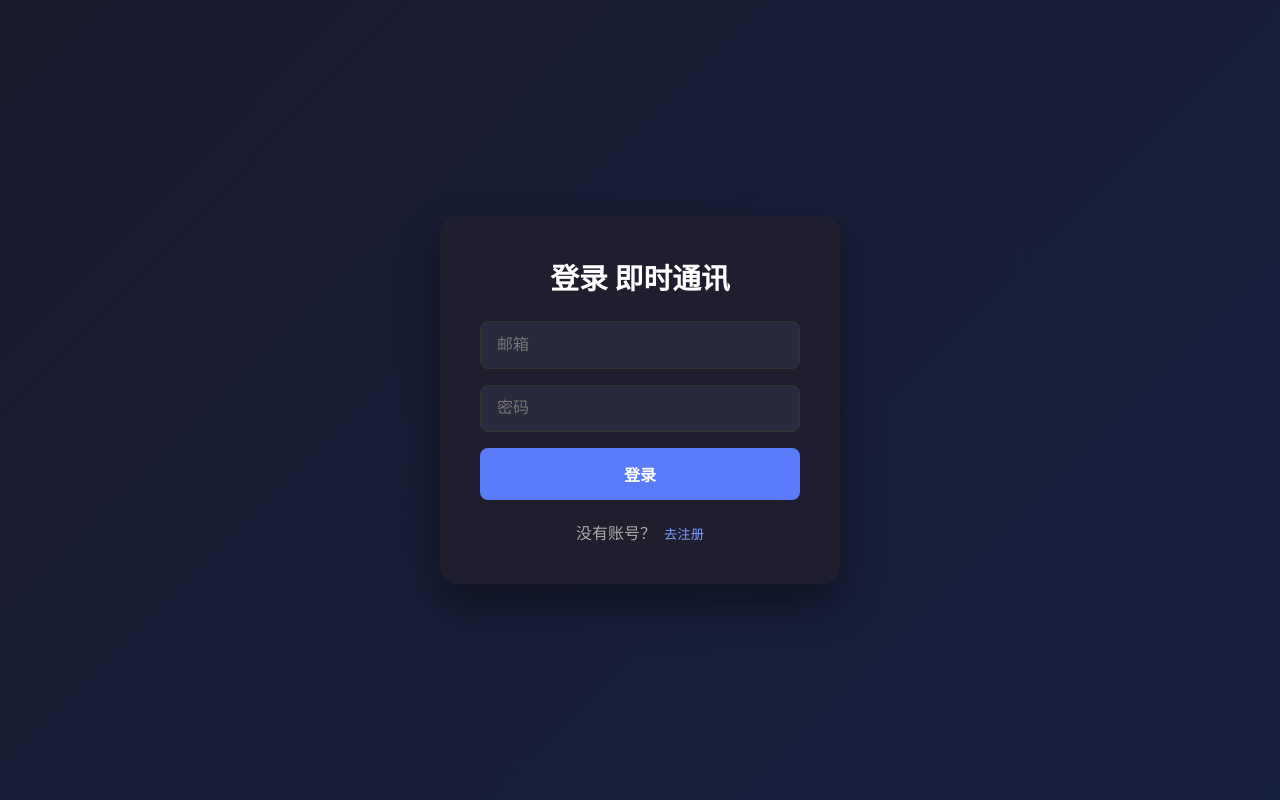
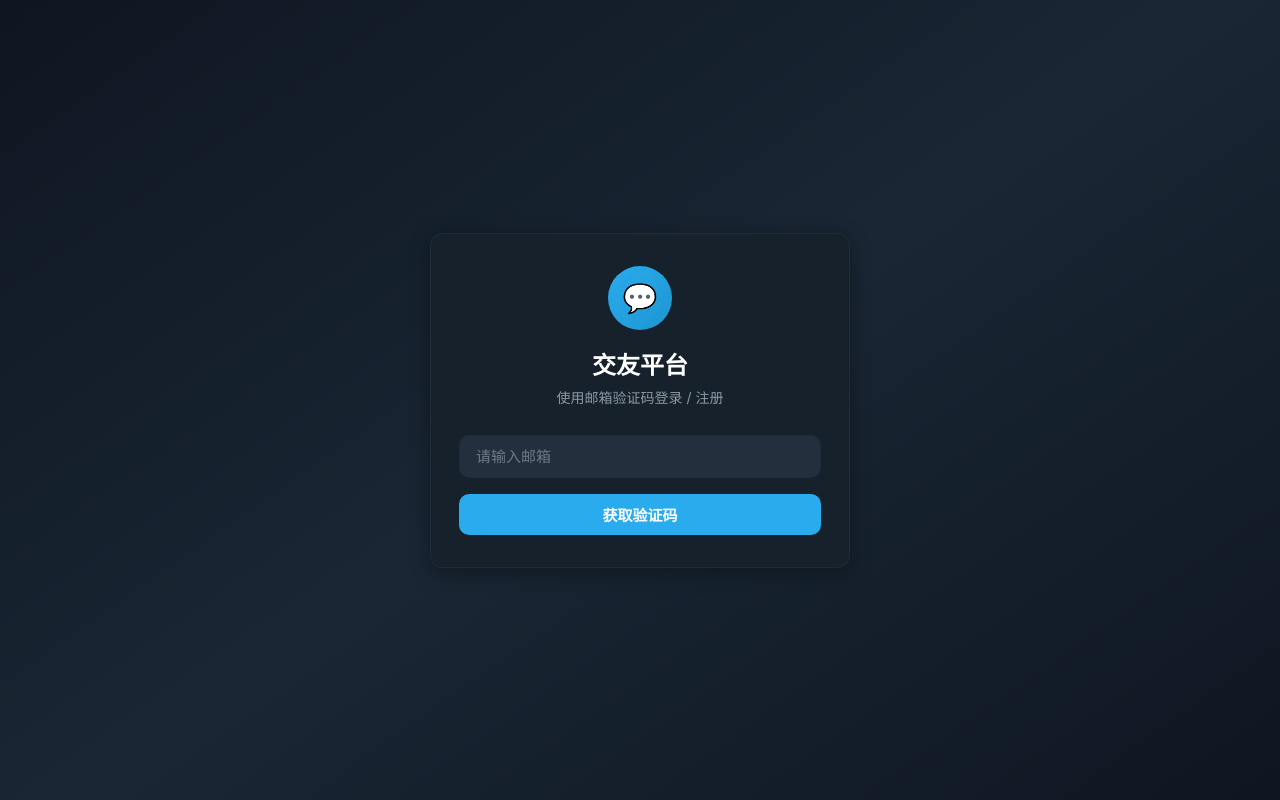
Before and after one commit to qilin6301-lgtm/realtime-chat-supabase, a React (Vite) app: page / in a window 1280 px wide. Built offline with nearby package versions, Linux system fonts and the light colour scheme; no server answers.

Commit message:
feat: Auth with OTP, gender, age, invite code for females

```diff
--- a/src/components/Auth.jsx
+++ b/src/components/Auth.jsx
@@ -1,37 +1,149 @@
 import { useState } from 'react'
 import { supabase } from '../lib/supabase'
 
-export default function Auth() {
+export default function Auth({ onAuthSuccess }) {
+  const [step, setStep] = useState('email') // email | otp | profile
   const [email, setEmail] = useState('')
-  const [password, setPassword] = useState('')
+  const [otp, setOtp] = useState('')
+  const [gender, setGender] = useState('')
+  const [age, setAge] = useState('')
   const [username, setUsername] = useState('')
-  const [isLogin, setIsLogin] = useState(true)
+  const [inviteCode, setInviteCode] = useState('')
   const [loading, setLoading] = useState(false)
   const [error, setError] = useState('')
+  const [info, setInfo] = useState('')
 
-  const handleAuth = async (e) => {
+  // 发送验证码
+  const sendOtp = async (e) => {
+    e.preventDefault()
+    setLoading(true)
+    setError('')
+    setInfo('')
+
+    try {
+      const { error } = await supabase.auth.signInWithOtp({
+        email,
+        options: { shouldCreateUser: true }
+      })
+      if (error) throw error
+      setInfo('验证码已发送到邮箱，请查收')
+      setStep('otp')
+    } catch (err) {
+      setError(err.message)
+    } finally {
+      setLoading(false)
+    }
+  }
+
+  // 验证 OTP
+  const verifyOtp = async (e) => {
     e.preventDefault()
     setLoading(true)
     setError('')
 
     try {
-      if (isLogin) {
-        const { error } = await supabase.auth.signInWithPassword({ email, password })
-        if (error) throw error
-      } else {
-        const { data, error } = await supabase.auth.signUp({
+      const { data, error } = await supabase.auth.verifyOtp({
         email,
-          password,
-          options: {
-            data: { username: username || email.split('@')[0] }
-          }
+        token: otp,
+        type: 'email'
       })
       if (error) throw error
-        if (data.user) {
-          alert('注册成功！请检查邮箱确认（如果开启了邮箱确认）或直接登录。')
-          setIsLogin(true)
+
+      // 检查是否已有 profile
+      const { data: existing } = await supabase
+        .from('profiles')
+        .select('id')
+        .eq('id', data.user.id)
+        .single()
+
+      if (existing) {
+        // 已有资料，直接登录成功
+        onAuthSuccess?.()
+      } else {
+        // 新用户，进入完善资料
+        setStep('profile')
+      }
+    } catch (err) {
+      setError(err.message)
+    } finally {
+      setLoading(false)
     }
   }
+
+  // 完善资料并创建 profile
+  const completeProfile = async (e) => {
+    e.preventDefault()
+    setLoading(true)
+    setError('')
+
+    if (!gender || !age || !username) {
+      setError('请完整填写性别、年龄和用户名')
+      setLoading(false)
+      return
+    }
+
+    const ageNum = parseInt(age, 10)
+    if (isNaN(ageNum) || ageNum < 18 || ageNum > 99) {
+      setError('年龄必须在 18-99 之间')
+      setLoading(false)
+      return
+    }
+
+    try {
+      const { data: { user } } = await supabase.auth.getUser()
+      if (!user) throw new Error('未登录')
+
+      let isApproved = true
+
+      // 女性必须有有效邀请码，否则标记待审核
+      if (gender === 'female') {
+        if (!inviteCode.trim()) {
+          isApproved = false
+        } else {
+          // 验证邀请码
+          const { data: codeRow, error: codeErr } = await supabase
+            .from('invite_codes')
+            .select('*')
+            .eq('code', inviteCode.trim())
+            .is('used_by', null)
+            .single()
+
+          if (codeErr || !codeRow) {
+            setError('邀请码无效或已被使用，请联系管理员获取授权')
+            setLoading(false)
+            return
+          }
+
+          // 标记邀请码已使用
+          await supabase
+            .from('invite_codes')
+            .update({ used_by: user.id, used_at: new Date().toISOString() })
+            .eq('code', inviteCode.trim())
+        }
+      }
+
+      // 创建 profile
+      const { error: profileErr } = await supabase.from('profiles').insert({
+        id: user.id,
+        username: username.trim(),
+        gender,
+        age: ageNum,
+        is_approved: isApproved,
+        bio: ''
+      })
+
+      if (profileErr) {
+        if (profileErr.code === '23505') {
+          throw new Error('用户名已被占用，请换一个')
+        }
+        throw profileErr
+      }
+
+      if (!isApproved) {
+        alert('注册成功！你的账号正在等待管理员审核授权，审核通过后即可使用。')
+      }
+
+      onAuthSuccess?.()
     } catch (err) {
       setError(err.message)
     } finally {
@@ -45,90 +157,136 @@ export default function Auth() {
       height: '100vh',
       alignItems: 'center',
       justifyContent: 'center',
-      background: 'linear-gradient(135deg, #1a1a2e 0%, #16213e 100%)'
+      background: 'linear-gradient(145deg, #0e1621 0%, #1a2634 50%, #0e1621 100%)',
+      padding: '20px'
     }}>
-      <form onSubmit={handleAuth} style={{
-        background: '#1e1e2e',
-        padding: '2.5rem',
-        borderRadius: '16px',
-        width: '100%',
-        maxWidth: '400px',
-        boxShadow: '0 20px 40px rgba(0,0,0,0.4)'
-      }}>
-        <h1 style={{ textAlign: 'center', marginBottom: '1.5rem', fontSize: '1.8rem' }}>
-          {isLogin ? '登录' : '注册'} 即时通讯
-        </h1>
+      <div className="card fade-in" style={{ width: '100%', maxWidth: 420, padding: '32px 28px' }}>
+        <div style={{ textAlign: 'center', marginBottom: 28 }}>
+          <div style={{
+            width: 64, height: 64, borderRadius: '50%',
+            background: 'linear-gradient(135deg, #2aabee, #1e96d1)',
+            display: 'flex', alignItems: 'center', justifyContent: 'center',
+            margin: '0 auto 16px', fontSize: 28
+          }}>💬</div>
+          <h1 style={{ fontSize: 24, fontWeight: 700 }}>交友平台</h1>
+          <p style={{ color: 'var(--text-secondary)', marginTop: 6, fontSize: 14 }}>
+            {step === 'email' && '使用邮箱验证码登录 / 注册'}
+            {step === 'otp' && '输入邮箱收到的验证码'}
+            {step === 'profile' && '完善个人资料（必填）'}
+          </p>
+        </div>
 
-        {!isLogin && (
-          <input
-            type="text"
-            placeholder="用户名"
-            value={username}
-            onChange={(e) => setUsername(e.target.value)}
-            style={inputStyle}
-          />
+        {error && (
+          <div style={{
+            background: 'rgba(229, 57, 53, 0.12)', color: '#ff8a80',
+            padding: '10px 14px', borderRadius: 8, marginBottom: 16, fontSize: 14
+          }}>{error}</div>
+        )}
+        {info && (
+          <div style={{
+            background: 'rgba(42, 171, 238, 0.12)', color: '#81d4fa',
+            padding: '10px 14px', borderRadius: 8, marginBottom: 16, fontSize: 14
+          }}>{info}</div>
         )}
 
+        {step === 'email' && (
+          <form onSubmit={sendOtp}>
             <input
+              className="input"
               type="email"
-          placeholder="邮箱"
+              placeholder="请输入邮箱"
               value={email}
-          onChange={(e) => setEmail(e.target.value)}
+              onChange={e => setEmail(e.target.value)}
               required
-          style={inputStyle}
+              style={{ marginBottom: 16 }}
+            />
+            <button className="btn btn-primary" type="submit" disabled={loading} style={{ width: '100%' }}>
+              {loading ? '发送中...' : '获取验证码'}
+            </button>
+          </form>
+        )}
+
+        {step === 'otp' && (
+          <form onSubmit={verifyOtp}>
+            <input
+              className="input"
+              type="text"
+              placeholder="6位验证码"
+              value={otp}
+              onChange={e => setOtp(e.target.value)}
+              required
+              maxLength={8}
+              style={{ marginBottom: 16, letterSpacing: 4, textAlign: 'center', fontSize: 20 }}
+            />
+            <button className="btn btn-primary" type="submit" disabled={loading} style={{ width: '100%', marginBottom: 12 }}>
+              {loading ? '验证中...' : '验证并继续'}
+            </button>
+            <button type="button" className="btn btn-ghost" style={{ width: '100%' }} onClick={() => setStep('email')}>
+              返回修改邮箱
+            </button>
+          </form>
+        )}
+
+        {step === 'profile' && (
+          <form onSubmit={completeProfile}>
+            <input
+              className="input"
+              type="text"
+              placeholder="用户名（唯一）"
+              value={username}
+              onChange={e => setUsername(e.target.value)}
+              required
+              style={{ marginBottom: 12 }}
             />
 
+            <div style={{ display: 'flex', gap: 12, marginBottom: 12 }}>
+              <button
+                type="button"
+                className={`btn ${gender === 'male' ? 'btn-primary' : 'btn-ghost'}`}
+                style={{ flex: 1 }}
+                onClick={() => setGender('male')}
+              >♂ 男</button>
+              <button
+                type="button"
+                className={`btn ${gender === 'female' ? 'btn-primary' : 'btn-ghost'}`}
+                style={{ flex: 1 }}
+                onClick={() => setGender('female')}
+              >♀ 女</button>
+            </div>
+
             <input
-          type="password"
-          placeholder="密码"
-          value={password}
-          onChange={(e) => setPassword(e.target.value)}
+              className="input"
+              type="number"
+              placeholder="年龄（18-99）"
+              value={age}
+              onChange={e => setAge(e.target.value)}
+              min={18}
+              max={99}
               required
-          minLength={6}
-          style={inputStyle}
+              style={{ marginBottom: 12 }}
             />
 
-        {error && <p style={{ color: '#ff6b6b', marginBottom: '1rem', fontSize: '0.9rem' }}>{error}</p>}
+            {gender === 'female' && (
+              <div style={{ marginBottom: 12 }}>
+                <input
+                  className="input"
+                  type="text"
+                  placeholder="邀请码（女性必填，无码需联系管理员）"
+                  value={inviteCode}
+                  onChange={e => setInviteCode(e.target.value)}
+                />
+                <p style={{ fontSize: 12, color: 'var(--text-muted)', marginTop: 6 }}>
+                  没有邀请码？注册后将进入待审核状态，请联系管理员授权。
+                </p>
+              </div>
+            )}
 
-        <button type="submit" disabled={loading} style={buttonStyle}>
-          {loading ? '处理中...' : (isLogin ? '登录' : '注册')}
+            <button className="btn btn-primary" type="submit" disabled={loading} style={{ width: '100%' }}>
+              {loading ? '提交中...' : '完成注册'}
             </button>
-
-        <p style={{ textAlign: 'center', marginTop: '1.2rem', color: '#aaa' }}>
-          {isLogin ? '没有账号？' : '已有账号？'}
-          <button
-            type="button"
-            onClick={() => { setIsLogin(!isLogin); setError('') }}
-            style={{ background: 'none', border: 'none', color: '#7c9cff', cursor: 'pointer', marginLeft: '0.5rem' }}
-          >
-            {isLogin ? '去注册' : '去登录'}
-          </button>
-        </p>
           </form>
+        )}
+      </div>
     </div>
   )
 }
-
-const inputStyle = {
-  width: '100%',
-  padding: '0.85rem 1rem',
-  marginBottom: '1rem',
-  borderRadius: '8px',
-  border: '1px solid #333',
-  background: '#2a2a3e',
-  color: '#fff',
-  fontSize: '1rem',
-  outline: 'none'
-}
-
-const buttonStyle = {
-  width: '100%',
-  padding: '0.9rem',
-  borderRadius: '8px',
-  border: 'none',
-  background: '#5b7cfa',
-  color: '#fff',
-  fontSize: '1rem',
-  fontWeight: '600',
-  cursor: 'pointer'
-}
```
Lines whose indentation alone changed are shown as unchanged.
